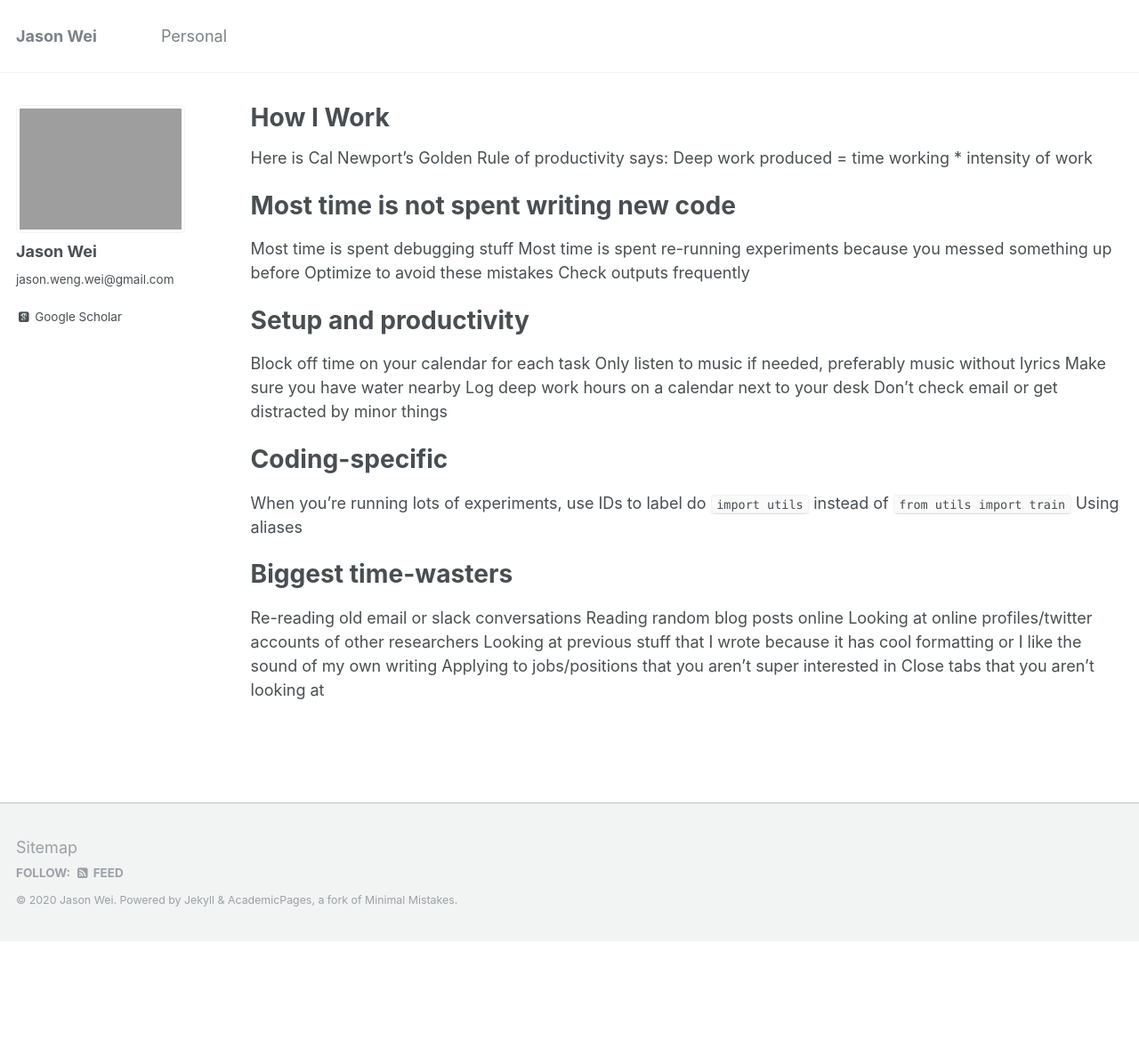
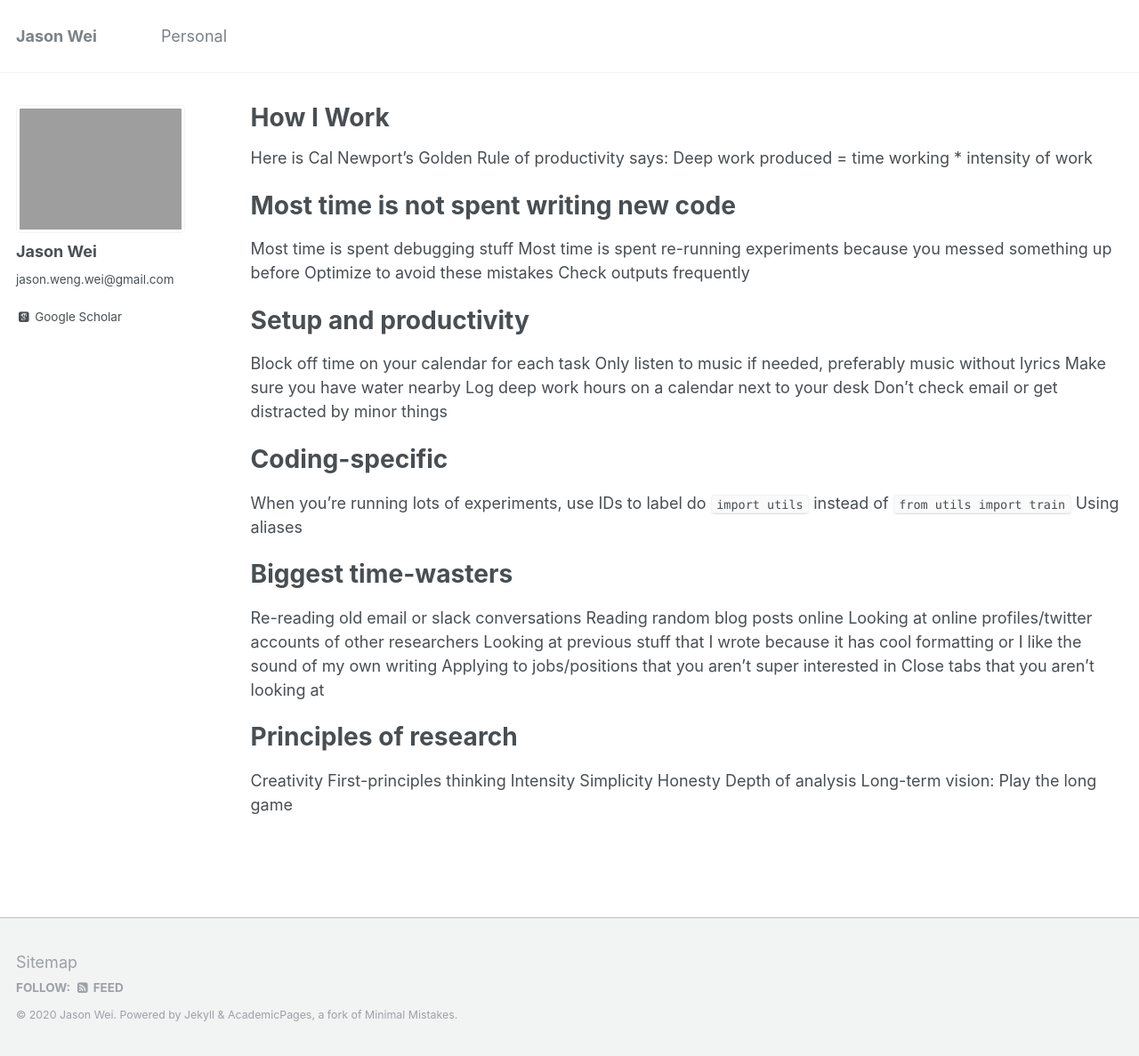
Before and after one commit to jasonwei20/jasonwei20.github.io, a Jekyll site: the page built from _pages/how_i_work.md, in a window 1280 px wide. Shown: the whole page at 89% size. Built offline with Jekyll 4.4.1, drawn with Linux system fonts in a browser that asks for light colours; some web fonts are replaced; before the commit the page ends 1058 px from its top, so only the background shows below that.

Commit message:
add stuff

```diff
--- a/_pages/how_i_work.md
+++ b/_pages/how_i_work.md
@@ -37,3 +37,12 @@ Looking at online profiles/twitter accounts of other researchers
 Looking at previous stuff that I wrote because it has cool formatting or I like the sound of my own writing
 Applying to jobs/positions that you aren't super interested in
 Close tabs that you aren't looking at
+
+# Principles of research
+Creativity
+First-principles thinking
+Intensity
+Simplicity
+Honesty
+Depth of analysis
+Long-term vision: Play the long game
```
Also changed, not shown: _drafts/2020-6-15-blog-post-13.md (+5 -1 lines), _pages/jasons_notes.md (+8 -0 lines), _pages/non-menu-page.md (deleted, +0 -17 lines).
